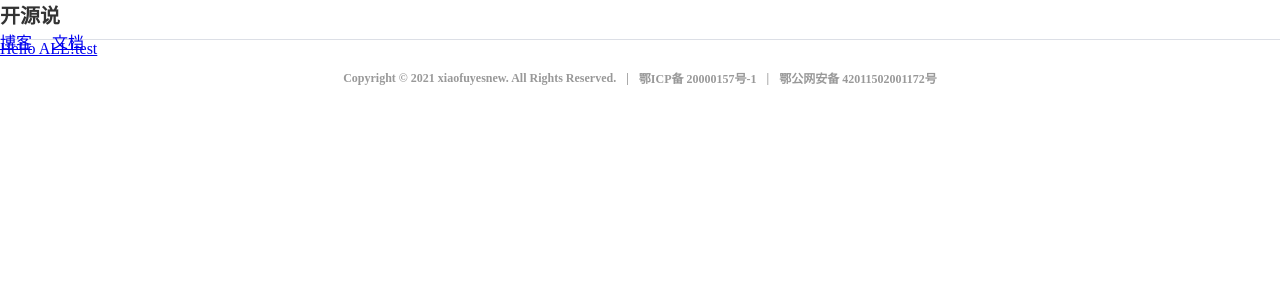
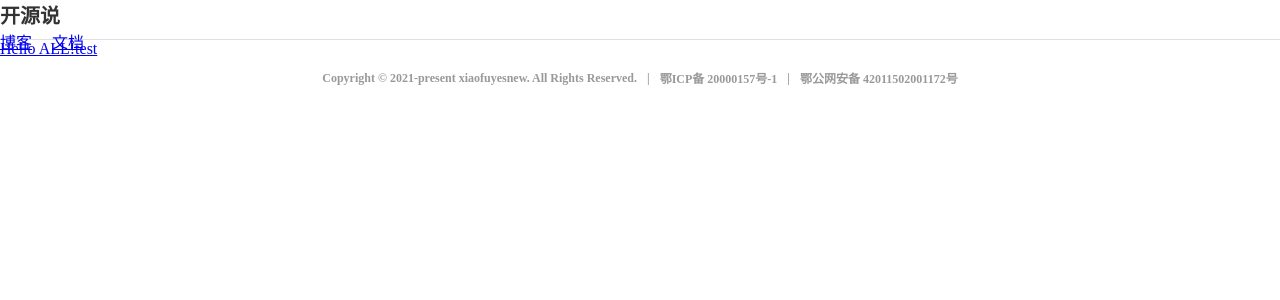
Before and after one commit to xiaofuyesnew/xiaofuyesnew.github.io, a Vue app: page /#/ in a window 1280 px wide. Shown: the top 300 px of the page. Built offline with nearby package versions, Linux system fonts and the light colour scheme.

Commit message:
chore: change

```diff
--- a/index.html
+++ b/index.html
@@ -3,7 +3,7 @@
 <head>
   <meta charset="UTF-8">
   <meta name="viewport" content="width=device-width, initial-scale=1.0">
-  <link rel="icon" href="/favicon.ico">
+  <link rel="icon" href="/images/logo.svg">
   <title>开源说</title>
 </head>
 <body>
--- a/src/components/Foot.vue
+++ b/src/components/Foot.vue
@@ -1,6 +1,6 @@
 <template>
   <div class="foot-box">
-    <div class="copyright">Copyright © 2021 xiaofuyesnew. All Rights Reserved.</div>
+    <div class="copyright">Copyright © 2021-present xiaofuyesnew. All Rights Reserved.</div>
     <div class="spot"></div>
     <a class="icp-link" href="https://beian.miit.gov.cn/">鄂ICP备 20000157号-1</a>
     <div class="spot"></div>
```
Also changed, not shown: public/images/logo.svg (added).
